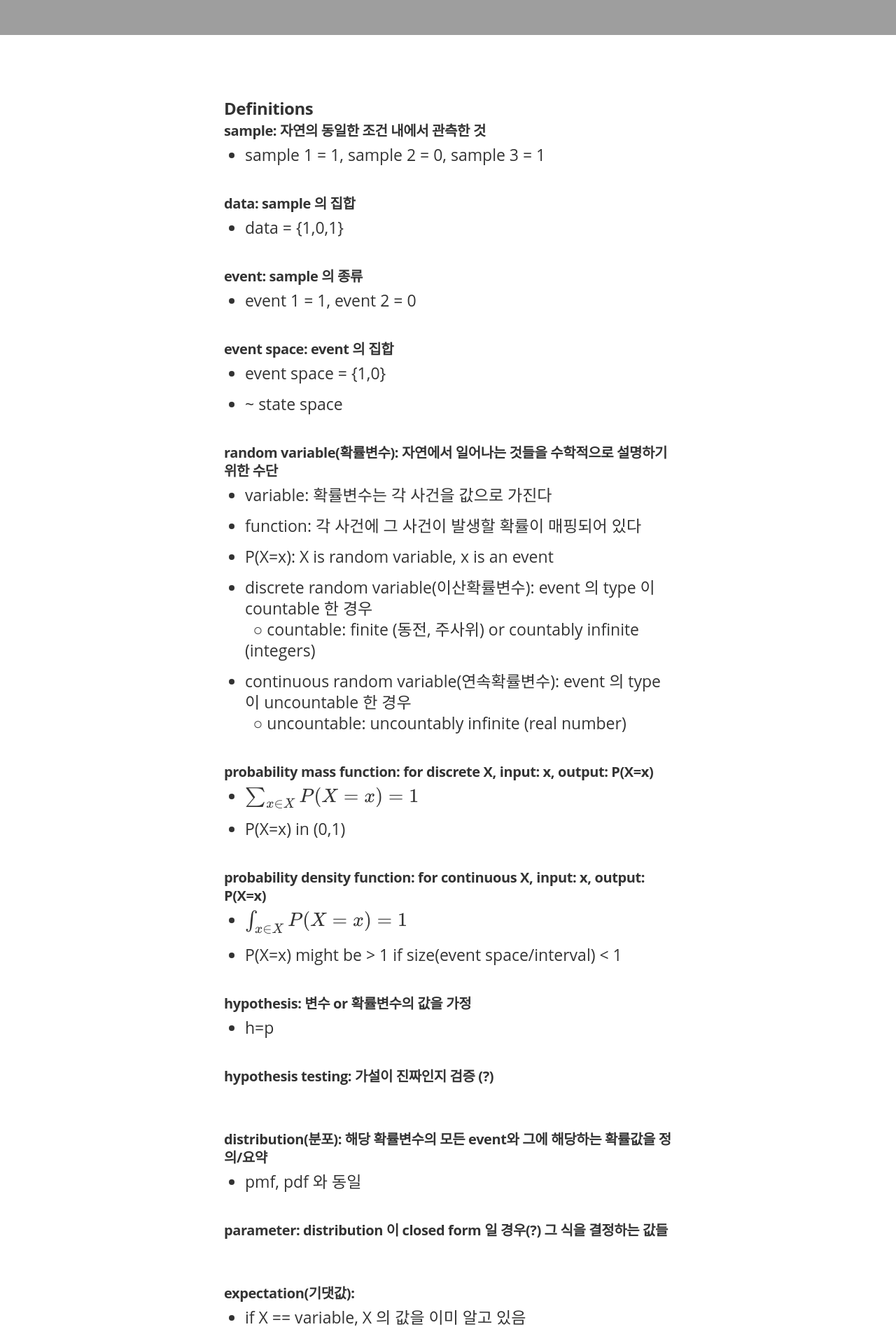
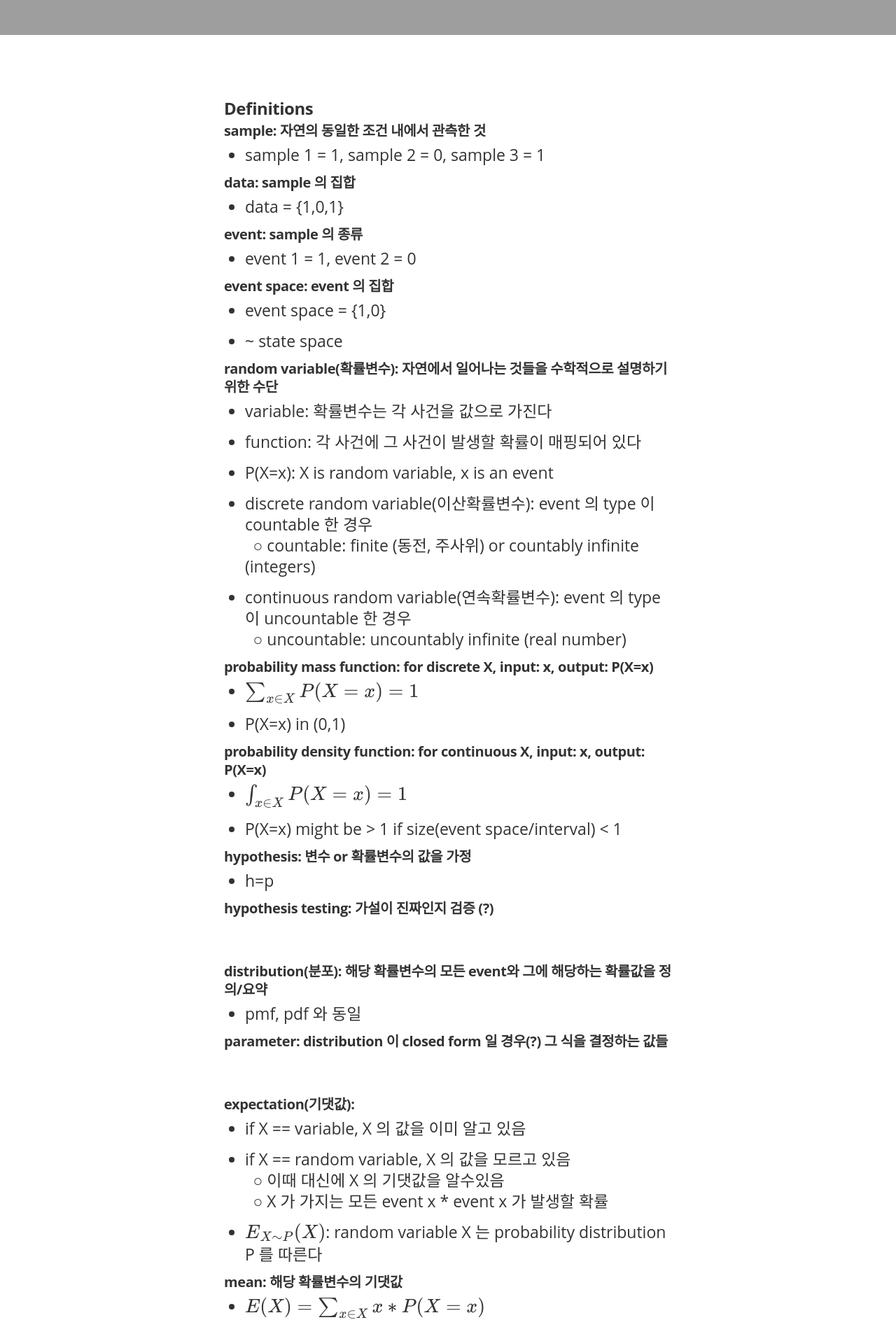
Before and after one commit to minniie/minniie.github.io, a Jekyll site: the page built from _posts/2021-07-27-probability.markdown, in a window 1280 px wide. Shown: the part 850-2746 px from the top of the page at 70% size. Built offline with Jekyll 4.4.1, drawn with Linux system fonts in a browser that asks for light colours; nearby versions of some CDN libraries; some web fonts are replaced; formulas are drawn with MathJax 3; grey boxes are pictures that could not be loaded.

Commit message:
Update main.sass

```diff
--- a/css/main.sass
+++ b/css/main.sass
@@ -432,7 +432,7 @@ body
         mmargin-left: -26px
         padding-bottom: 3px
     ul, ol
-      padding: 0 0 30px
+      padding: 0
       margin: 0
     li
       padding: 0
@@ -444,7 +444,7 @@ body
       margin-bottom: 12px
       padding-top: 2px
       p
-        padding: 0 0 golden-ratio(1rem,  1)
+        padding: 0
     ol li
       list-style-type: decimal
   .bottom-teaser
```
